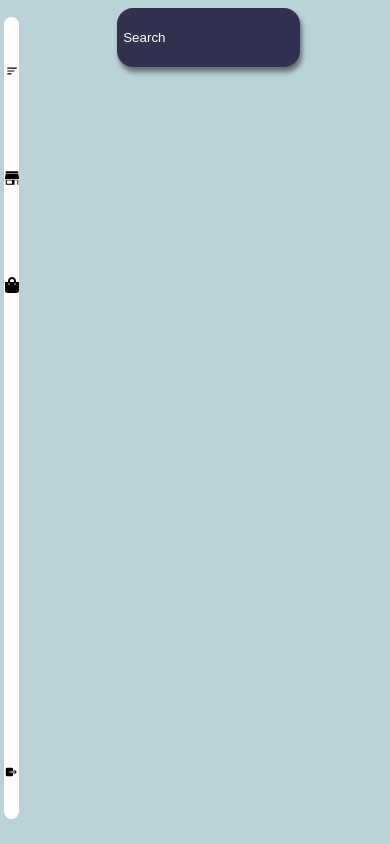
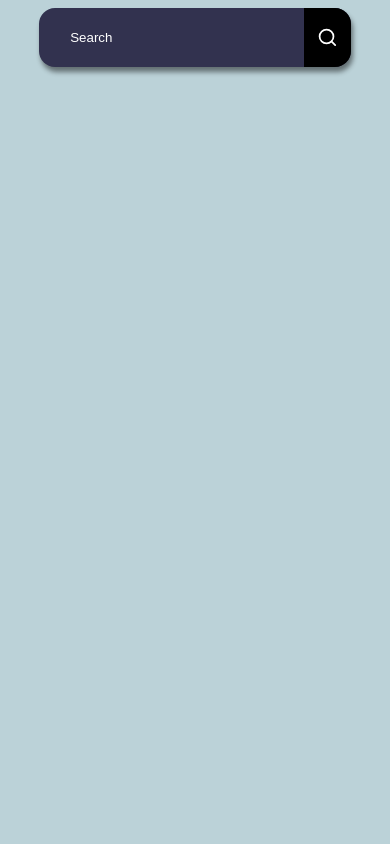
Before and after one commit to PrabeshPP/ecommerce, a React (Create React App) app: page / in a window 390 px wide. Built offline with nearby package versions, Linux system fonts and the light colour scheme.

Commit message:
worked on responsivness

```diff
--- a/src/Component/Body/Body.js
+++ b/src/Component/Body/Body.js
@@ -1,5 +1,5 @@
 import classes from "./Body.module.css";
-
+import {FiSearch} from "react-icons/fi";
 const placeholderText="Search";
 
 function Body(){
@@ -10,6 +10,9 @@ function Body(){
         <div className={classes.bodyDiv}>
             <form onSubmit={submitHandler} className={classes.form}>
                 <input type="text" placeholder={placeholderText}/>
+                <div className={classes.icon}>
+                <FiSearch/>
+                </div>
             </form>
         </div>
 
--- a/src/Component/Body/Body.module.css
+++ b/src/Component/Body/Body.module.css
@@ -5,37 +5,73 @@
     display: flex;
     justify-content: center;
     position: absolute;
-
-
 }
 
 .form{
     display: flex;
-    justify-content: space-around;
+    justify-content: space-between;
+    align-items: center;
     width: 40%;
     height: 7vh;
     box-sizing: content-box;
     margin-top: 2%;
     border-radius: 16px;
+    background-color: rgb(50, 50, 79);
+    box-shadow: 2px 5px 5px rgba(0, 0, 0, 0.468);
 
 }
 
 
 .form input{
     height: 100%;
-    flex: 1;
+    width: 80%;
     border: none;
-    border-radius: 16px;
-    background-color: rgb(50, 50, 79);
-    backdrop-filter: blur(25px);
-    -webkit-backdrop-filter: blur(25px);
+    border-top-left-radius: 16px;
+    border-bottom-left-radius: 16px;
+    background-color: transparent;
     outline: none;
     padding-left: 4%;
     color: white;
-    box-shadow: 2px 5px 5px rgba(0, 0, 0, 0.468);
+    padding-left: 10%;
+    margin: 0%;
+    left: 0%;
 }
 
 ::placeholder{
     color: white;
     font-family:sans-serif;
 }
+
+.icon{
+    font-size: 1.3rem;
+    width: 10%;
+    height: 100%;
+    color: white;
+    cursor: pointer;
+   border-top-right-radius: 16px;
+    border-bottom-right-radius: 16px;
+    background-color: black;
+    display: flex;
+    align-items: center;
+    justify-content: center;
+}
+
+.icon:hover{
+    color: green;
+    transition: 400ms linear ease-in-out;
+}
+
+@media (max-width:481px) {
+    .form{
+        width: 80%;
+    }
+
+    .form input{
+        width: 75%;
+    }
+
+    .icon{
+        width: 15%;
+    }
+
+}
--- a/src/Component/NavBar/Navbar.js
+++ b/src/Component/NavBar/Navbar.js
@@ -24,7 +24,7 @@ function NavBar(){
             <div className={classes.menu}>
             {
                 ListIcons.map((Icon)=>(
-                    <div className={classes.iconBox}>
+                    <div className={classes.iconBox} key={Icon}>
                     <Icon/>
                     </div>
                 ))
--- a/src/Component/NavBar/Navbar.module.css
+++ b/src/Component/NavBar/Navbar.module.css
@@ -88,3 +88,12 @@
     font-size: 2.0rem;
     transition: 500ms linear ease-in-out;
 }
+
+@media (max-width:481px) {
+    .nav{
+        display: none;
+    }
+
+
+
+}
```
